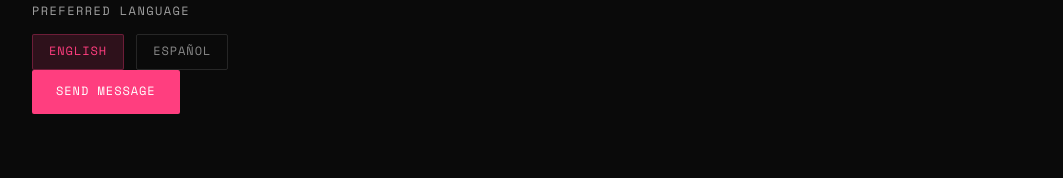
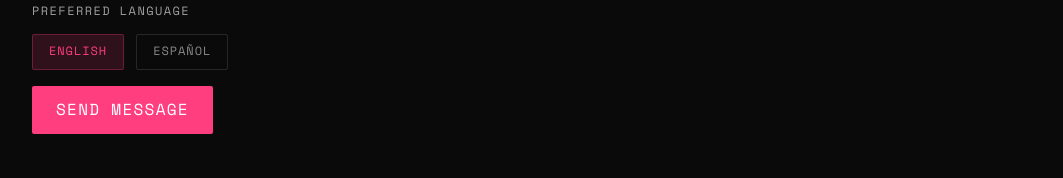
Before and after one commit to Yeblanca/yeblanca-site, a Next.js app: page /en/contact in a window 1280 px wide. Shown: the part 774-952 px from the top of the page, without its empty margins (96-1159 px from the left). Built offline with nearby package versions, Linux system fonts and the light colour scheme; no server answers.

Commit message:
Update page.tsx

```diff
--- a/app/[locale]/contact/page.tsx
+++ b/app/[locale]/contact/page.tsx
@@ -124,7 +124,7 @@ export default function ContactPage() {
             <button
               type="submit"
               disabled={status === 'submitting'}
-              className="h-11 px-6 bg-accent text-white font-mono text-[0.75rem] uppercase tracking-[0.08em] rounded-[2px] hover:bg-accent-dark transition-colors disabled:opacity-50"
+              className="h-12 px-6 mt-4 bg-accent text-white font-mono text-[1rem] uppercase tracking-[0.08em] rounded-[2px] hover:bg-accent-dark transition-colors disabled:opacity-50"
             >
               {status === 'submitting' ? t('submitting') : t('submit')}
             </button>
```
